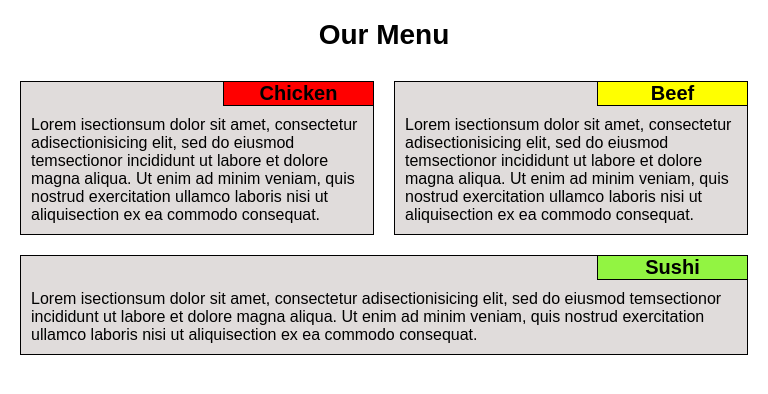
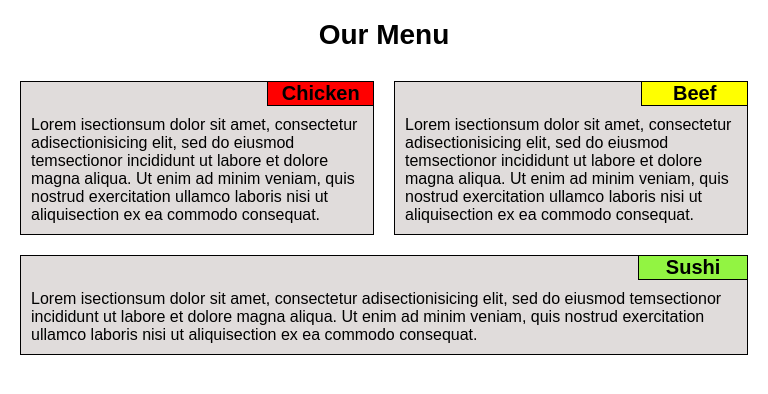
Before and after one commit to shrinik/shrinik.github.io, a plain HTML site: page mod2_solution/index.html in a window 768 px wide. Drawn offline with Linux system fonts and the light colour scheme.

Commit message:
fix section title width

```diff
--- a/mod2_solution/css/styles.css
+++ b/mod2_solution/css/styles.css
@@ -26,7 +26,7 @@ h2 {
     position: relative;
     float: right;
     margin: 0px 0px 10px 0px;
-    width: 150px;
+    width: 30%;
     text-align: center;
     border-width: 0px 0px 1px 1px;
     border-style: solid;
@@ -194,6 +194,10 @@ p {
     h1 {
         margin-bottom: 20px;
     }
+
+    #s3 h2 {
+      width: 15%;
+    }
 }
 
 @media (max-width: 767px) {
```
